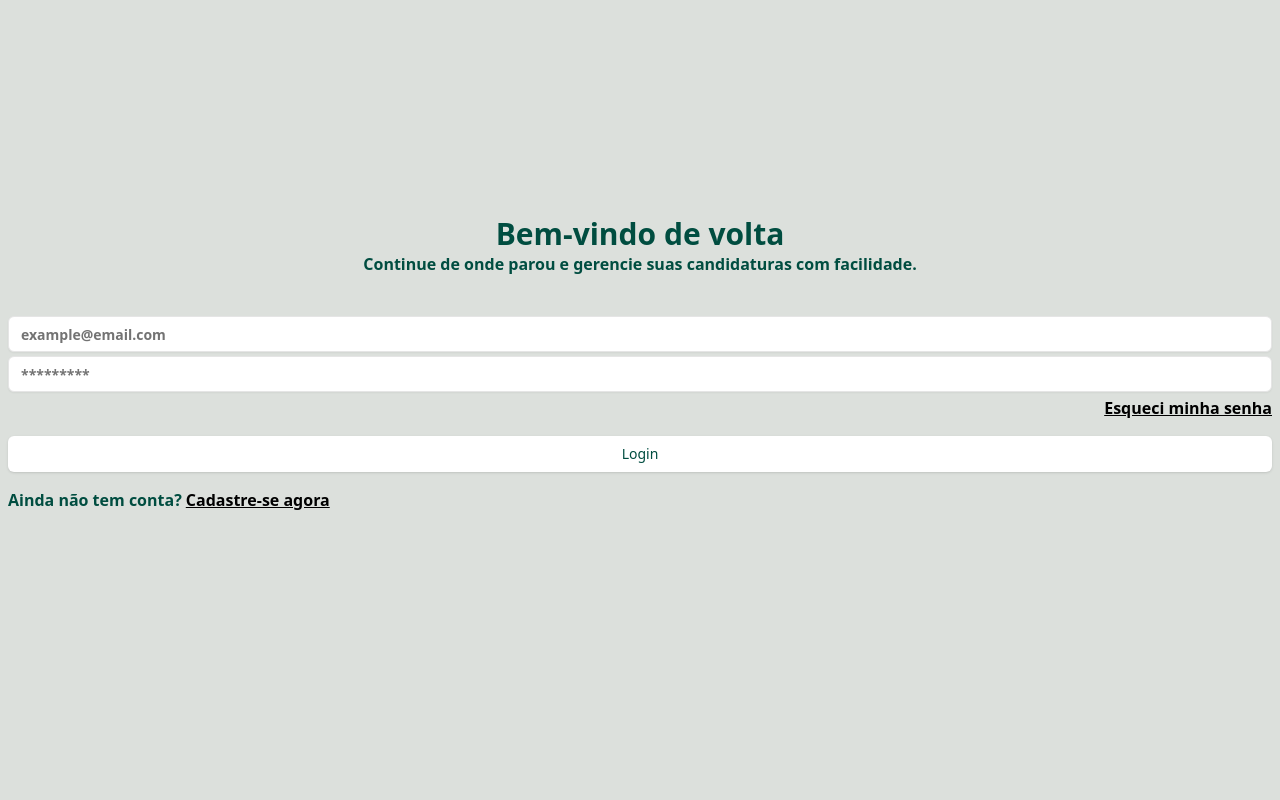
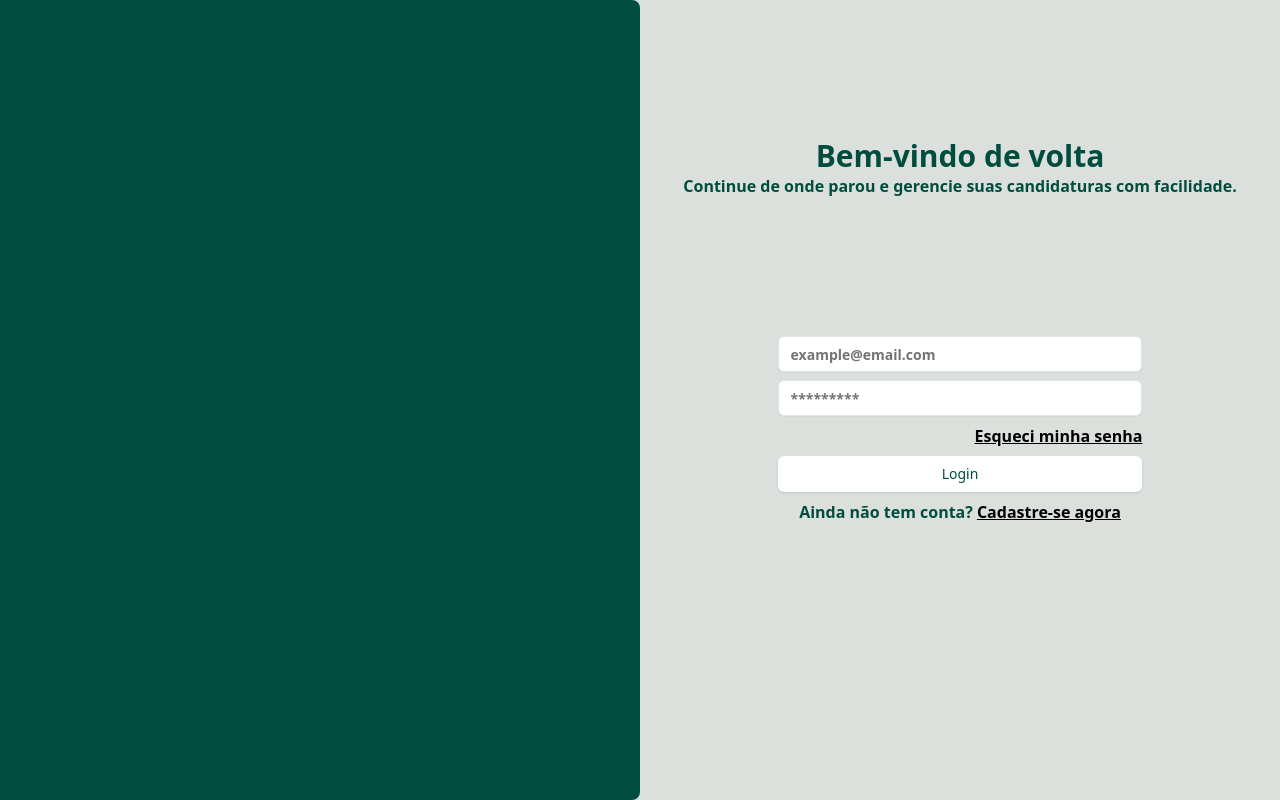
Before and after one commit to Frompaje/front-VagaFlow, a Next.js app: page /login in a window 1280 px wide. Built offline with nearby package versions, Linux system fonts and the light colour scheme.

Commit message:
feat: update login page layout and link to correct login route

```diff
--- a/src/app/login/page.tsx
+++ b/src/app/login/page.tsx
@@ -5,23 +5,26 @@ import React from 'react'
 
 const Page = () => {
   return (
-    <main className="bg-customGray h-screen font-semibold text-customGreen p-2">
-      <div className="text-center mt-52">
+    <main className="bg-customGray font-semibold text-customGreen  grid  h-screen lg:grid-cols-2 ">
+      <div className="h-screen bg-customGreen rounded-r-lg hidden lg:block"></div>
+
+      <div className="grid lg:grid-cols-subgrid p-2">
+        <div className="flex flex-col items-center justify-center text-center">
           <h1 className="text-3xl font-extrabold">Bem-vindo de volta</h1>
           <p>
             Continue de onde parou e gerencie suas candidaturas com facilidade.
           </p>
         </div>
 
-      <div className="mt-10 flex flex-col gap-4">
-        <div className="flex flex-col gap-1">
+        <div className="flex flex-col items-center gap-2  p-2">
+          <div className="w-4/5 lg:w-3/5 flex flex-col gap-2 ">
             <Input placeholder="example@email.com" />
             <Input placeholder="*********" />
             <Link className="text-black underline  text-end" href={'/'}>
               Esqueci minha senha
             </Link>
           </div>
-        <Button className="w-full">Login</Button>
+          <Button className="w-4/5 lg:w-3/5">Login</Button>
 
           <div className="flex gap-1">
             <span>Ainda não tem conta?</span>
@@ -30,6 +33,7 @@ const Page = () => {
             </Link>
           </div>
         </div>
+      </div>
     </main>
   )
 }
--- a/src/pages/header/index.tsx
+++ b/src/pages/header/index.tsx
@@ -32,7 +32,7 @@ export const Header = () => {
               Home
             </li>
           </Link>
-          <Link href={'/signIn'}>
+          <Link href={'/login'}>
             <li className="p-1 cursor-pointer rounded-lg hover:bg-white transition ease-in-out duration-200">
               Login
             </li>
```
Also changed, not shown: 1 other file (tests, documents, lock files or other folders). Lines whose indentation alone changed are shown as unchanged.
